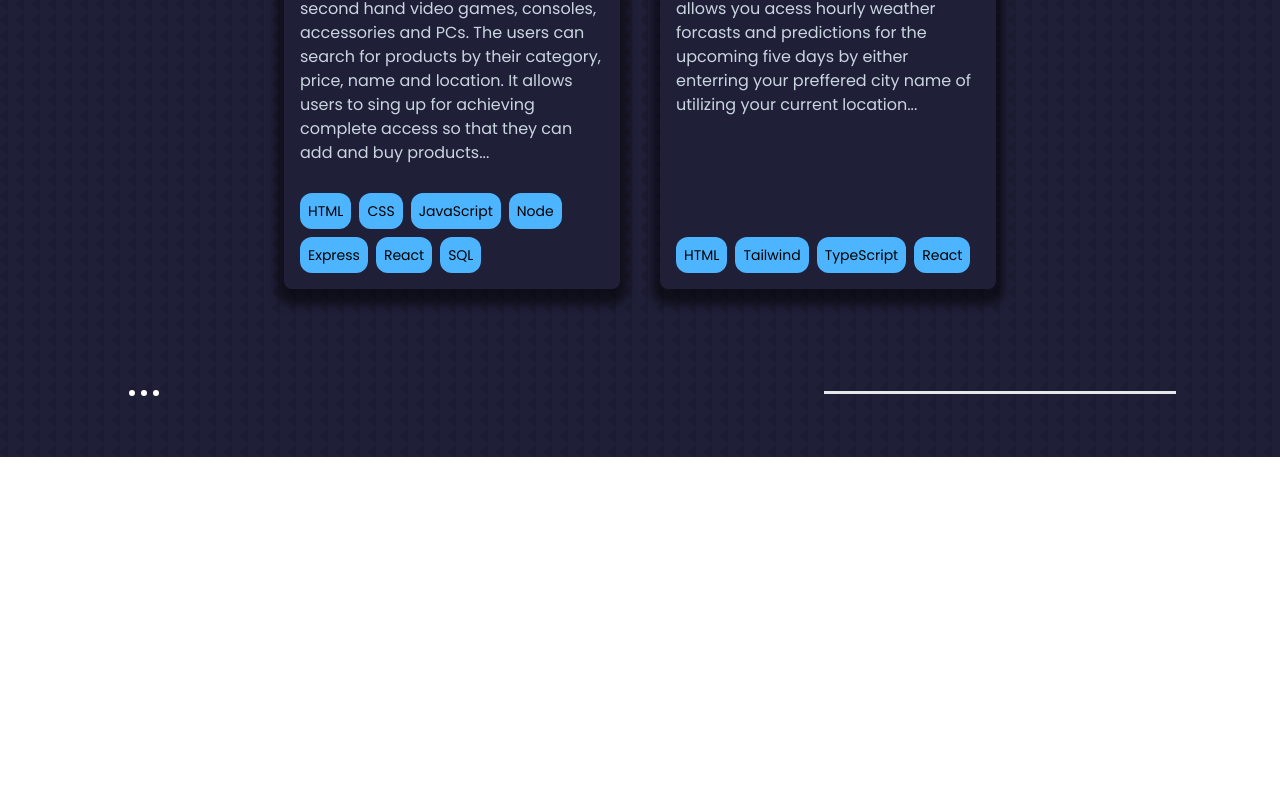
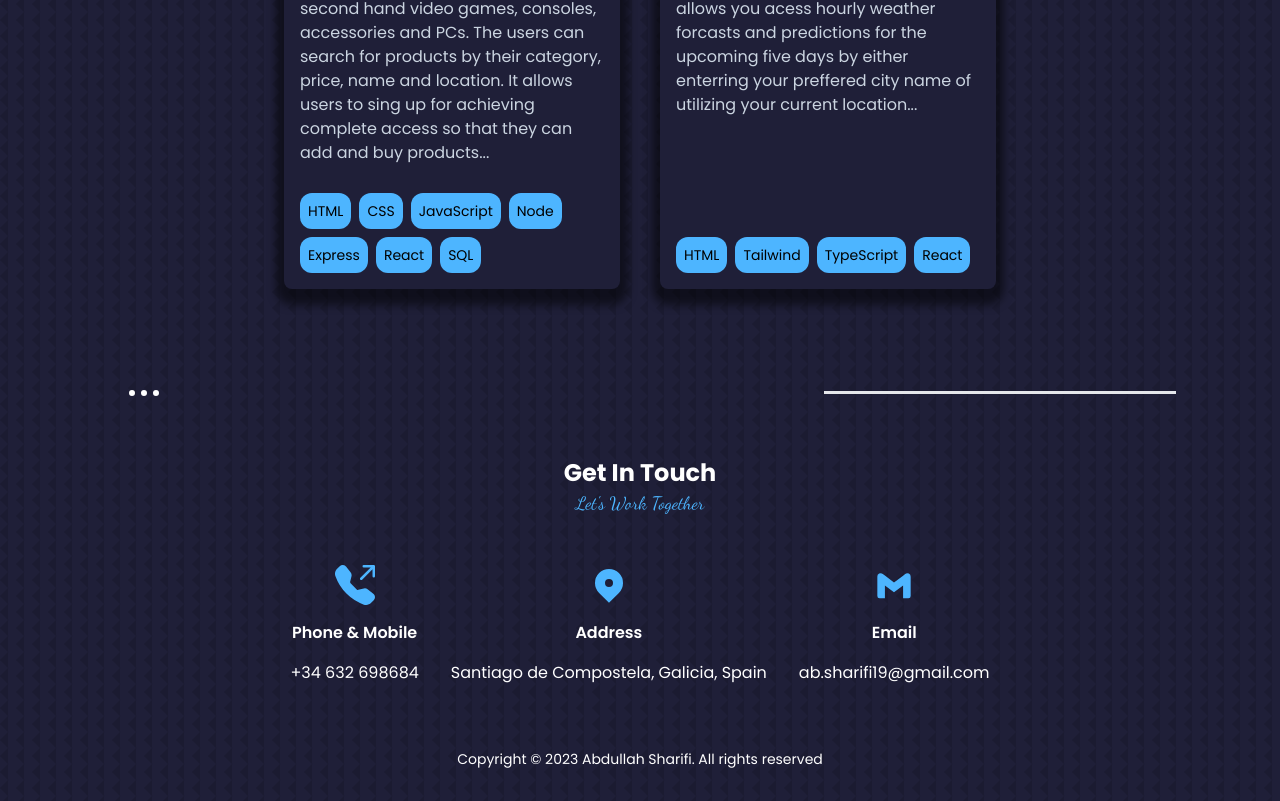
Before and after one commit to ab-sharifi21/my-portfolio-2024, a React (Vite) app: page / in a window 1280 px wide. Shown: the part 1556-2357 px from the top of the page. Before the commit the page ends 2013 px from the top, so only its background shows below. Built offline with nearby package versions, Linux system fonts and the light colour scheme.

Commit message:
Add contact and footer sections

```diff
--- a/src/App.tsx
+++ b/src/App.tsx
@@ -1,4 +1,4 @@
-import { Header, Home, Skills } from './components';
+import { Contact, Header, Home, Skills } from './components';
 import { Projects } from './components/Projects';
 
 function App() {
@@ -11,7 +11,11 @@ function App() {
           <Home />
           <Skills />
           <Projects />
+          <Contact />
         </main>
+        <footer className="mb-8 text-center text-sm">
+          <p>Copyright © 2023 Abdullah Sharifi. All rights reserved</p>
+        </footer>
       </div>
     </div>
   );
--- /dev/null
+++ b/src/components/Contact.tsx
@@ -0,0 +1,41 @@
+import { BsTelephoneOutboundFill } from 'react-icons/bs';
+import { HiLocationMarker } from 'react-icons/hi';
+import { BiLogoGmail } from 'react-icons/bi';
+
+export const Contact = () => {
+  return (
+    <section
+      id="contact"
+      className="mb-16 flex flex-col items-center justify-center"
+    >
+      <h2 className="text-2xl font-bold">Get In Touch</h2>
+      <p className="hi mb-12 text-lg text-primaryColor">
+        Let&apos;s Work Together
+      </p>
+
+      <div className="flex flex-wrap items-center justify-center gap-8">
+        <div className="flex flex-col items-center gap-4">
+          <a className="text-primaryColor" href="tel:+34632698684">
+            <BsTelephoneOutboundFill className="h-10 w-10" />
+          </a>
+          <p className="font-semibold">Phone & Mobile</p>
+          <a href="tel:+34632698684">+34 632 698684</a>
+        </div>
+        <div className="flex flex-col items-center gap-4">
+          <a className="text-primaryColor">
+            <HiLocationMarker className="h-10 w-10" />
+          </a>
+          <p className="font-semibold">Address</p>
+          <p className="address">Santiago de Compostela, Galicia, Spain</p>
+        </div>
+        <div className="flex flex-col items-center gap-4">
+          <a className="text-primaryColor" href="mailto:ab.sharifi19@gmail.com">
+            <BiLogoGmail className="h-10 w-10" />
+          </a>
+          <p className="font-semibold">Email</p>
+          <a href="mailto:ab.sharifi19@gmail.com">ab.sharifi19@gmail.com</a>
+        </div>
+      </div>
+    </section>
+  );
+};
--- a/src/components/index.ts
+++ b/src/components/index.ts
@@ -4,3 +4,4 @@ export { Home } from './Home';
 export { Skills } from './Skills';
 export { Projects } from './Projects';
 export { ProjectCard } from './ProjectCard';
+export { Contact } from './Contact';
```
